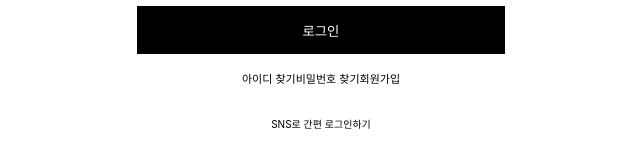
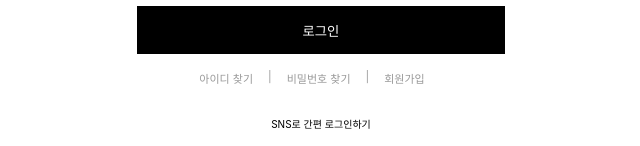
Before and after one commit to BCSDLab/KOALA_FRONT_END, a React (Create React App) app: page /auth in a window 1280 px wide. Shown: the part 466-612 px from the top of the page, without its empty margins (639-1279 px from the left). Built offline with nearby package versions, Linux system fonts and the light colour scheme.

Commit message:
[#5] fix : 로그인 관련 링크 스타일 수정

```diff
--- a/src/components/Auth/styles.js
+++ b/src/components/Auth/styles.js
@@ -29,14 +29,23 @@ export const StyledInput = styled.input`
 
 export const StyledLink = styled(Link)`
   text-decoration: none;
-  color: black;
+  color: #999;
   &:focus,
   &:hover,
   &:visited,
   &:link,
   &:active {
-    color: black;
+    color: #999;
     text-decoration: none;
+  }
+  ::after {
+    content: '|';
+    float: right;
+    color: #999;
+    margin: 0 15px;
+  }
+  :last-child::after {
+    content: '';
   }
 `;
 
@@ -60,7 +69,7 @@ export const AutoLoginText = styled.div`
 `;
 
 export const OtherOption = styled.div`
-  width: 368px;
+  width: 380px;
   display: flex;
   align-items: center;
   justify-content: center;
```
